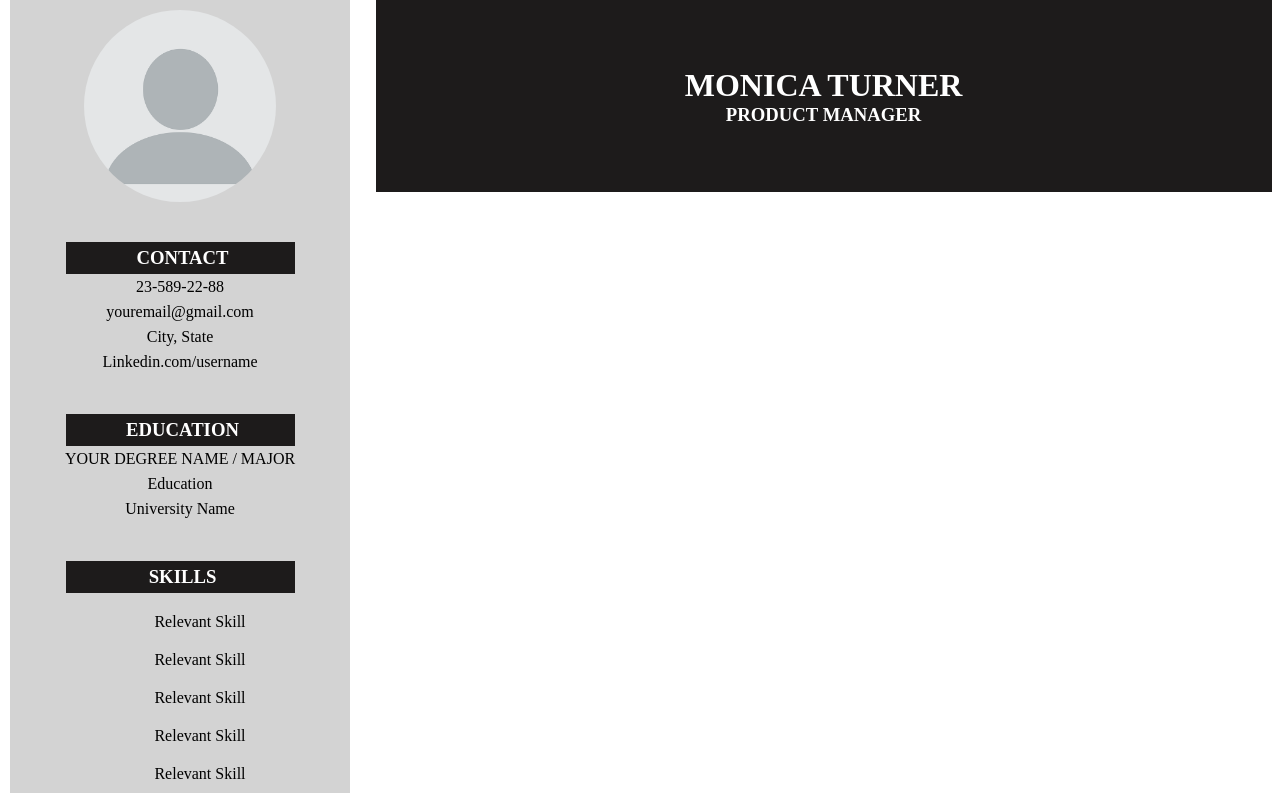
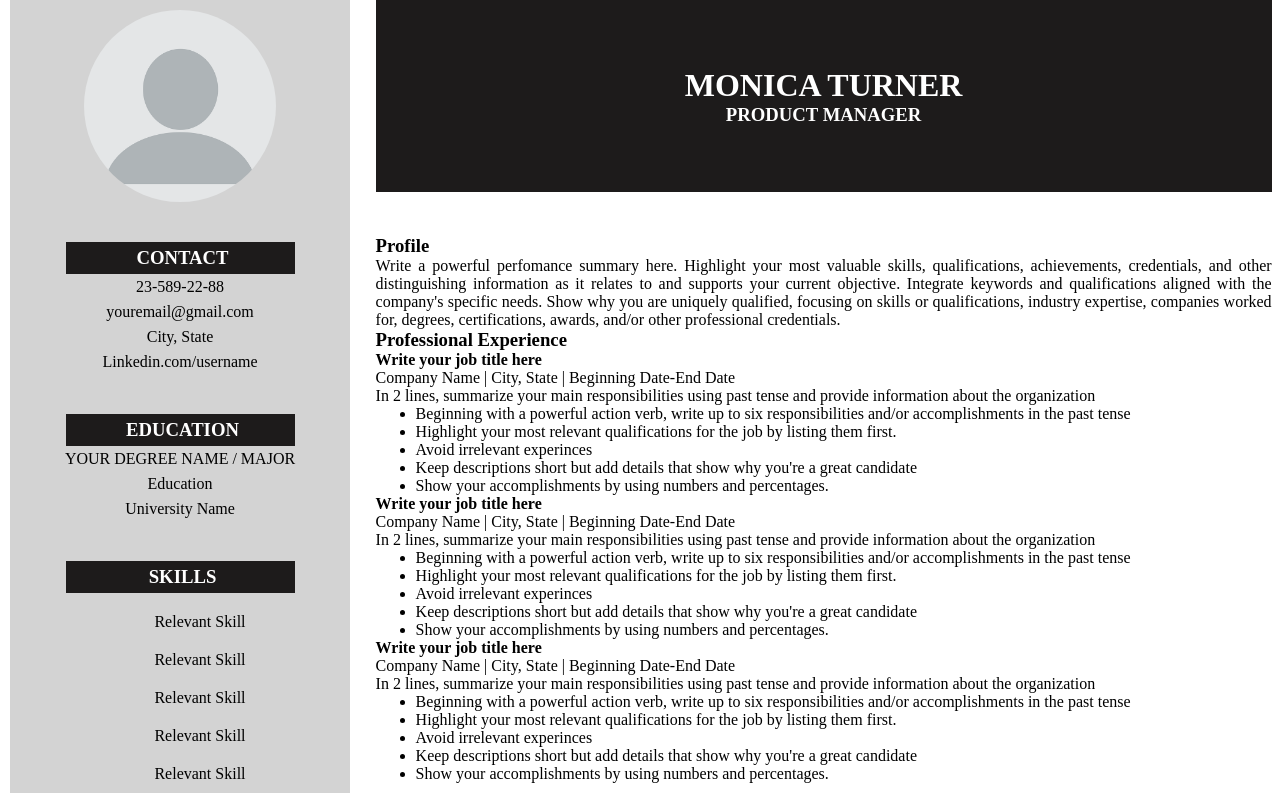
Before and after one commit to guilherme-tavares-py/curriculum-with-react, a React (Create React App) app: page / in a window 1280 px wide. Built offline with nearby package versions, Linux system fonts and the light colour scheme.

Commit message:
Add About.js

```diff
--- a/src/App.js
+++ b/src/App.js
@@ -1,12 +1,13 @@
 import React from "react"
 import PersonalInformation from "./components/PersonalInformation"
 import Title from "./components/Title"
-
+import About from "./components/About"
 export default function App() {
     return (
         <div>
             <PersonalInformation />
             <Title  />
+            <About />
         </div>
     )
 }
--- a/src/components/About.js
+++ b/src/components/About.js
@@ -0,0 +1,39 @@
+import React from 'react'
+
+function ProfessionalExperienceContent() {
+    return (
+        <div>
+            <h4>Write your job title here</h4>
+            <p>Company Name | City, State | Beginning Date-End Date</p>
+            <p>In 2 lines, summarize your main responsibilities using past tense and provide information about the organization</p>
+            <ul>
+                <li>Beginning with a powerful action verb, write up to six responsibilities and/or accomplishments in the past tense</li>
+                <li>Highlight your most relevant qualifications for the job by listing them first.</li>
+                <li>Avoid irrelevant experinces</li>
+                <li>Keep descriptions short but add details that show why you're a great candidate</li>
+                <li>Show your accomplishments by using numbers and percentages.</li>
+            </ul>
+        </div>
+    )
+}
+
+export default function About() {
+    return (
+        <div className="about">
+            <h3>Profile</h3>
+            <p>Write a powerful perfomance summary here.
+                Highlight your most valuable skills, qualifications,
+                achievements, credentials, and other distinguishing information
+                as it relates to and supports your current objective. Integrate keywords and
+                qualifications aligned with the company's specific needs. Show why you are uniquely
+                qualified, focusing on skills or qualifications, industry expertise, companies worked for,
+                degrees, certifications, awards, and/or other professional credentials.
+            </p>
+            <h3>Professional Experience</h3>
+            <ProfessionalExperienceContent />
+            <ProfessionalExperienceContent />
+            <ProfessionalExperienceContent />
+
+        </div>
+    )
+}
--- a/src/style.css
+++ b/src/style.css
@@ -62,6 +62,7 @@
     color: white;
     text-transform: uppercase;
 
+
 }
 
 
@@ -72,3 +73,12 @@
     left: 50%;
     transform: translate(-50%, -50%);
 }
+
+/* About styling */
+
+.about {
+    display: inline-block;
+    width: 70%;
+    margin-left: 2%;
+    text-align: justify;
+}
```
